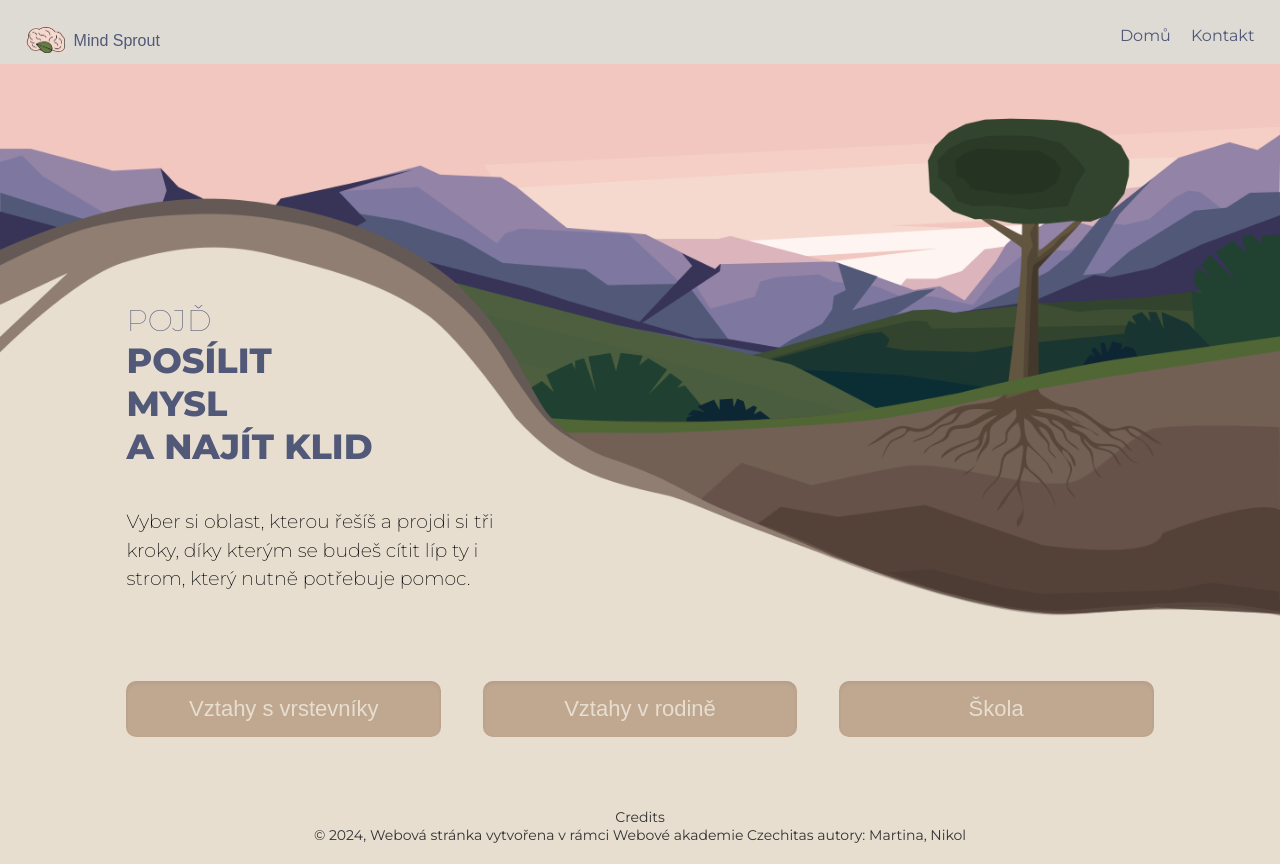
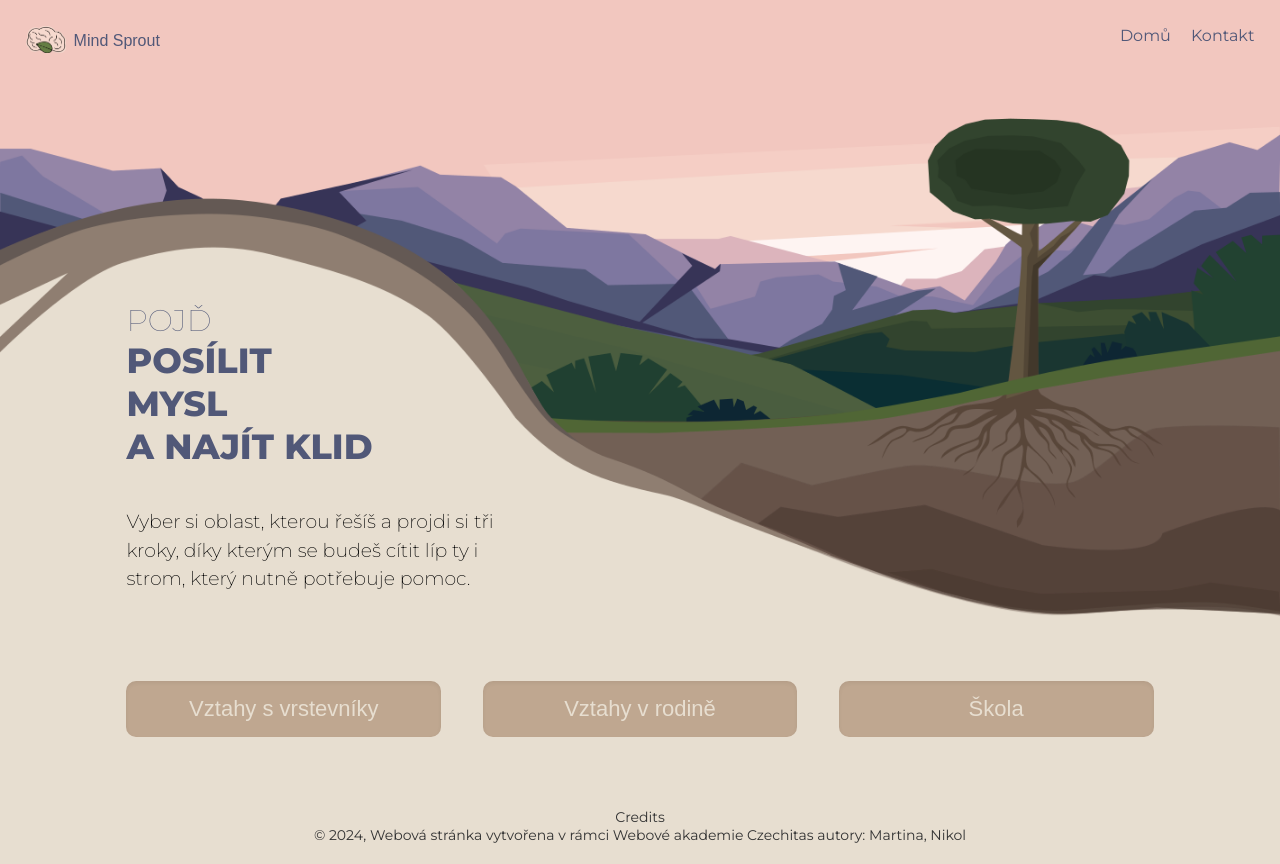
Before and after one commit to MartinaKolarova/MindSprout, a Next.js app: page / in a window 1280 px wide. Built offline with nearby package versions, Linux system fonts and the light colour scheme; a web font is replaced by a local one.

Commit message:
header change

```diff
--- a/src/components/Header/Header.jsx
+++ b/src/components/Header/Header.jsx
@@ -26,7 +26,7 @@ export const Header = ({ handleHome, category }) => {
 
   return (
     <header
-      className={`${styles.header}  ${!category ? styles.headerColor : ""}`}
+      className={`${styles.header}  ${category ? styles.headerColor : ""}`}
     >
       <div className={styles.subcontainer}>
         <Link href="/" className={styles.logoLink} onClick={closeMenu}>
@@ -53,7 +53,7 @@ export const Header = ({ handleHome, category }) => {
           <ul
             className={`${styles.navMenu} ${
               isNavMenuActive ? styles.active : ""
-            } ${!category ? styles.headerColor : ""}`}
+            } ${category ? styles.headerColor : ""}`}
           >
             <li className={styles.navItem}>
               <Link href="/" className={styles.navLink} onClick={closeMenu}>
--- a/src/components/Header/style.module.css
+++ b/src/components/Header/style.module.css
@@ -111,7 +111,7 @@
   transform: translateY(-8px) rotate(-45deg);
 }
 .headerColor{
-  background-color: rgb(222, 219, 213);
+  background-color: rgb(223, 214, 210);
 }
 
 @media (min-width: 768px) {
```
